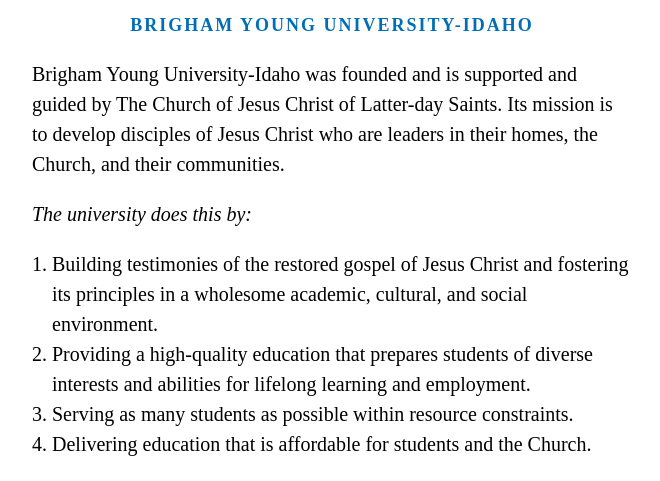
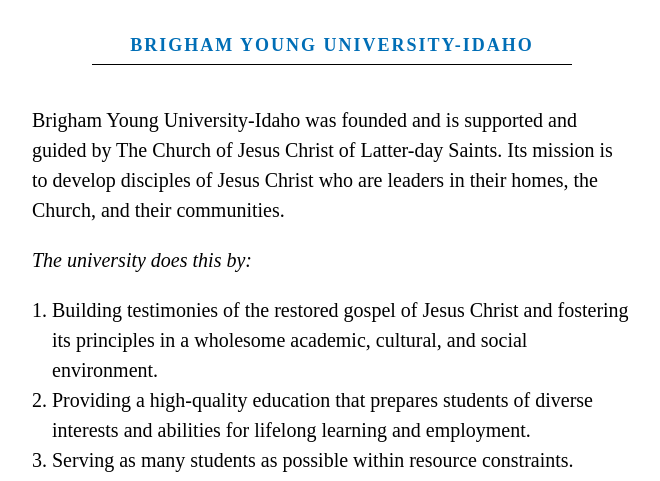
Before and after one commit to thekiriya/wdd131, a plain HTML site: page mission/index.html in a window 1280 px wide. Shown: the part 108-589 px from the top of the page, without its empty margins (308-968 px from the left). Drawn offline with Linux system fonts and the light colour scheme.

Commit message:
clean up

```diff
--- a/mission/styles.css
+++ b/mission/styles.css
@@ -22,13 +22,15 @@ header.title h2 {
 
 header.title h2 {
     color: #006EB6;
+    font-size: 18px;
+    white-space: nowrap;
+    border-bottom: 1px solid black;
+    padding-bottom: 5px;
+    display: inline-block;
+    width: 80%;
+    text-align: center;
 }
 
-header.title h2 {
-    color: #006EB6;
-    font-size: 18px; /* smaller so it doesn’t wrap */
-    white-space: nowrap; /* prevents it from splitting into 2 lines */
-}
 
 main {
     text-align: left;
```
